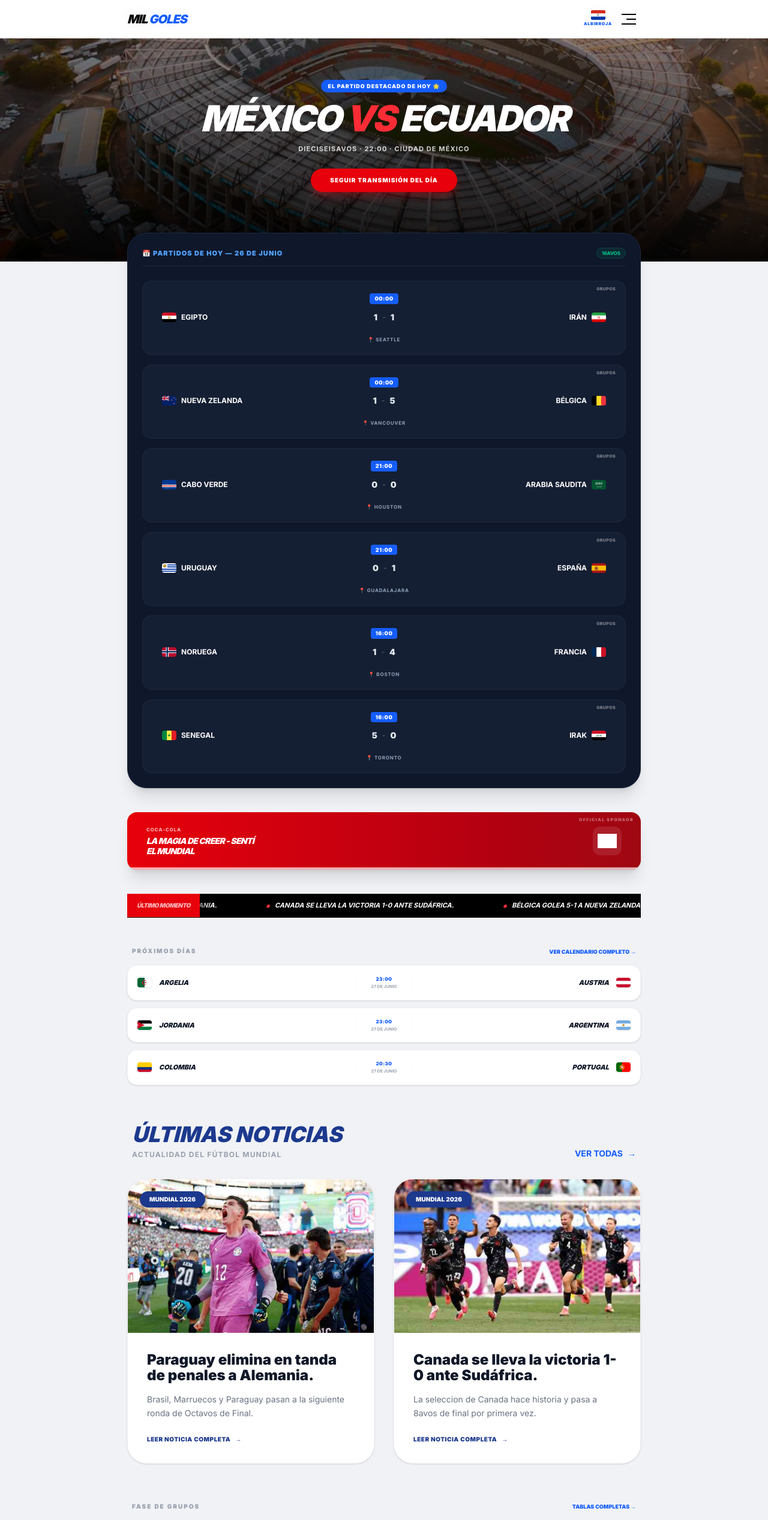
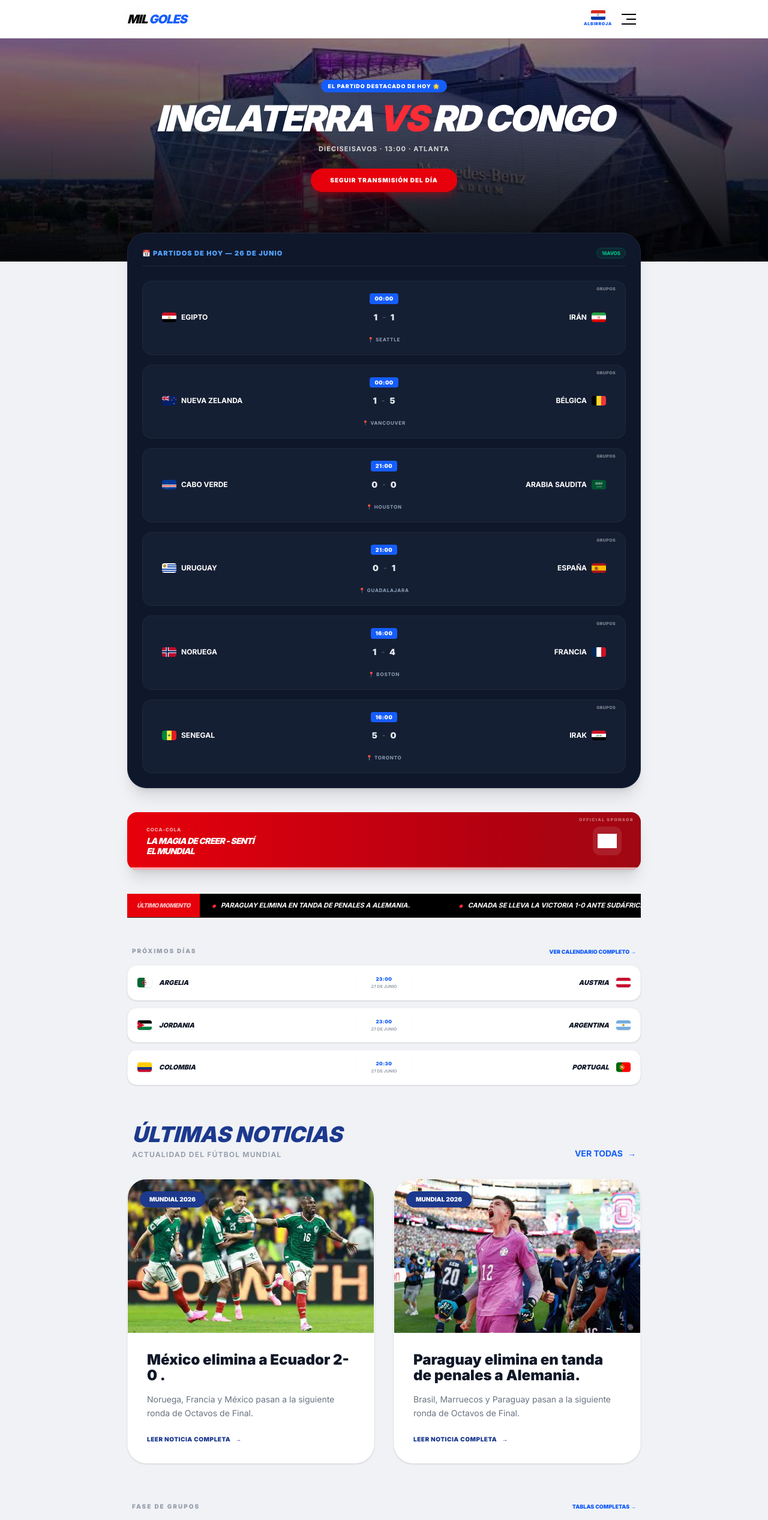
Before and after one commit to bablotle/Mundial26, a Next.js app: page / in a window 1280 px wide. Shown: the top 2534 px of the page at 60% size. Built offline with nearby package versions, Linux system fonts and the light colour scheme; grey boxes are pictures that could not be loaded.

Commit message:
Mexico vs Ecuador

```diff
--- a/src/app/estadisticas/page.tsx
+++ b/src/app/estadisticas/page.tsx
@@ -8,8 +8,8 @@ export default function EstadisticasPage() {
     // Datos simulados para la estructura
     const goleadores = [
         { nombre: "Lionel Messi", goles: 6, equipo: "Argentina", foto: "/images/jugadores/messi.jpg" },
-        { nombre: "Kylian Mbappé", goles: 4, equipo: "Francia", foto: "/images/jugadores/mbappe.jpg" },
-        { nombre: "Erling Haaland", goles: 4, equipo: "Noruega", foto: "/images/jugadores/haaland.jpg" },
+        { nombre: "Kylian Mbappé", goles: 6, equipo: "Francia", foto: "/images/jugadores/mbappe.jpg" },
+        { nombre: "Erling Haaland", goles: 5, equipo: "Noruega", foto: "/images/jugadores/haaland.jpg" },
         { nombre: "Vinicius Júnior", goles: 4, equipo: "Brasil", foto: "/images/jugadores/vinicius.jpg" },
         { nombre: "Ousmane Dembélé", goles: 4, equipo: "Francia", foto: "/images/jugadores/dembele.jpg" },
     ];
@@ -91,19 +91,19 @@ export default function EstadisticasPage() {
                     {/* ESTADÍSTICAS GENERALES DEL TORNEO */}
                     <section className="grid grid-cols-2 gap-4">
                         <div className="island-card p-5 flex flex-col items-center justify-center text-center">
-                            <p className="text-3xl font-black text-blue-600 italic">76</p>
+                            <p className="text-3xl font-black text-blue-600 italic">79</p>
                             <p className="text-[9px] font-black text-gray-400 uppercase tracking-widest mt-1">Partidos Jugados</p>
                         </div>
                         <div className="island-card p-5 flex flex-col items-center justify-center text-center">
-                            <p className="text-3xl font-black text-black italic">223</p>
+                            <p className="text-3xl font-black text-black italic">233</p>
                             <p className="text-[9px] font-black text-gray-400 uppercase tracking-widest mt-1">Goles Totales</p>
                         </div>
                         <div className="island-card p-5 flex flex-col items-center justify-center text-center">
-                            <p className="text-3xl font-black text-black italic">193</p>
+                            <p className="text-3xl font-black text-black italic">215</p>
                             <p className="text-[9px] font-black text-gray-400 uppercase tracking-widest mt-1">Amarillas</p>
                         </div>
                         <div className="island-card p-5 flex flex-col items-center justify-center text-center bg-blue-600">
-                            <p className="text-3xl font-black text-red italic">10</p>
+                            <p className="text-3xl font-black text-red italic">11</p>
                             <p className="text-[9px] font-black text-red-500 uppercase tracking-widest mt-1">Rojas Directas</p>
                         </div>
                     </section>
--- a/src/app/page.tsx
+++ b/src/app/page.tsx
@@ -36,7 +36,7 @@ export default function Home() {
    // const partidoDestacado = partidosDeHoy[0] || todosLosPartidos[0];
 
    // B. EL PARTIDO DESTACADO (Fijado por ID, y si no existe, usa el de hoy o el primero)
-   const partidoDestacado = todosLosPartidos.find(p => p.id === "R32-07") // <-- Aquí pones el ID del partido que quieras
+   const partidoDestacado = todosLosPartidos.find(p => p.id === "R32-08") // <-- Aquí pones el ID del partido que quieras
       || partidosDeHoy[0]
       || todosLosPartidos[0];
 
@@ -76,7 +76,7 @@ export default function Home() {
 
          {/* --- SECCIÓN HERO (DINÁMICA BASADA EN EL PARTIDO DESTACADO) --- */}
          <section className="relative h-[420px] w-full overflow-hidden">
-            <img src="/images/sedes/azteca.jpg" className="w-full h-full object-cover brightness-[0.6]" alt="Stadium" />
+            <img src="/images/sedes/atlanta.jpg" className="w-full h-full object-cover brightness-[0.6]" alt="Stadium" />
             <div className="absolute inset-0 bg-gradient-to-t from-black/90 via-black/40 to-transparent flex flex-col items-center justify-center text-center px-5">
                <span className="bg-blue-600 text-white text-[9px] font-black px-3 py-1 rounded-full mb-4 tracking-widest uppercase">
                   EL PARTIDO DESTACADO DE HOY 🌟
--- a/src/data/noticias.ts
+++ b/src/data/noticias.ts
@@ -16,6 +16,23 @@ export interface Noticia {
 
 export const todasLasNoticias: Noticia[] = [
        {
+                id: "jornada20-",
+                categoria: "MUNDIAL 2026",
+                titulo: "México elimina a Ecuador 2-0 .",
+                resumen: "Noruega, Francia y México pasan a la siguiente ronda de Octavos de Final.",
+                contenidoLargo: `Partidos del 30 de junio Dieciseisavos:
+                Costa de Marfil 1 - 2 Noruega
+                El equipo africano dominó el juego, pero la contundencia de Antonio Nusa y un gol decisivo de Erling Haaland al minuto 86 le dieron la clasificación a los europeos.
+                Francia 3 - 0 Suecia
+                Superioridad absoluta de los galos con un doblete de Kylian Mbappé y un gol de Bradley Barcola, sellando un cómodo pase a la siguiente ronda.
+                México 2 - 0 Ecuador
+                En un Estadio Azteca encendido, el Tri resolvió el encuentro en la primera media hora con anotaciones de Julián Quiñones y Raúl Jiménez.`,
+                imagen: "/images/noticias/noticia-26.jpg",
+                fecha: "2026-06-29",
+                autor: "Redacción Mil Goles",
+                tags: ["México", "Francia", "Noruega", "FIFA"]
+        },
+        {
                 id: "jornada-19",
                 categoria: "MUNDIAL 2026",
                 titulo: "Paraguay elimina en tanda de penales a Alemania.",
--- a/src/data/partidos.ts
+++ b/src/data/partidos.ts
@@ -1137,7 +1137,10 @@ export const todosLosPartidos: Partido[] = [
               hora: "14:00",
               sede: "Dallas",
               grupo: "R32",
-              fase: "Dieciseisavos"
+              fase: "Dieciseisavos",
+              golesLocal: 1,
+              golesVisitante: 2,
+              clasificado: "Noruega"
        },
        {
               id: "R32-06",
@@ -1149,7 +1152,10 @@ export const todosLosPartidos: Partido[] = [
               hora: "18:00",
               sede: "New Jersey",
               grupo: "R32",
-              fase: "Dieciseisavos"
+              fase: "Dieciseisavos",
+              golesLocal: 3,
+              golesVisitante: 0,
+              clasificado: "Francia"
        },
        {
               id: "R32-07",
@@ -1161,7 +1167,10 @@ export const todosLosPartidos: Partido[] = [
               hora: "22:00",
               sede: "Ciudad de México",
               grupo: "R32",
-              fase: "Dieciseisavos"
+              fase: "Dieciseisavos",
+              golesLocal: 2,
+              golesVisitante: 0,
+              clasificado: "México"
        },
        {
               id: "R32-08",
```
Also changed, not shown: public/images/noticias/noticia-26.jpg (added).
